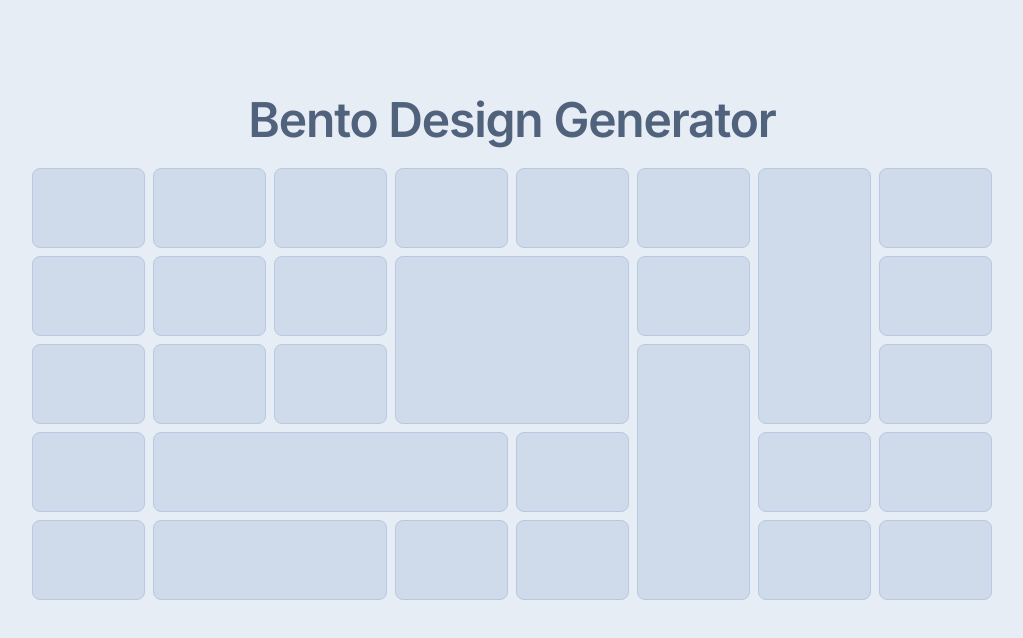
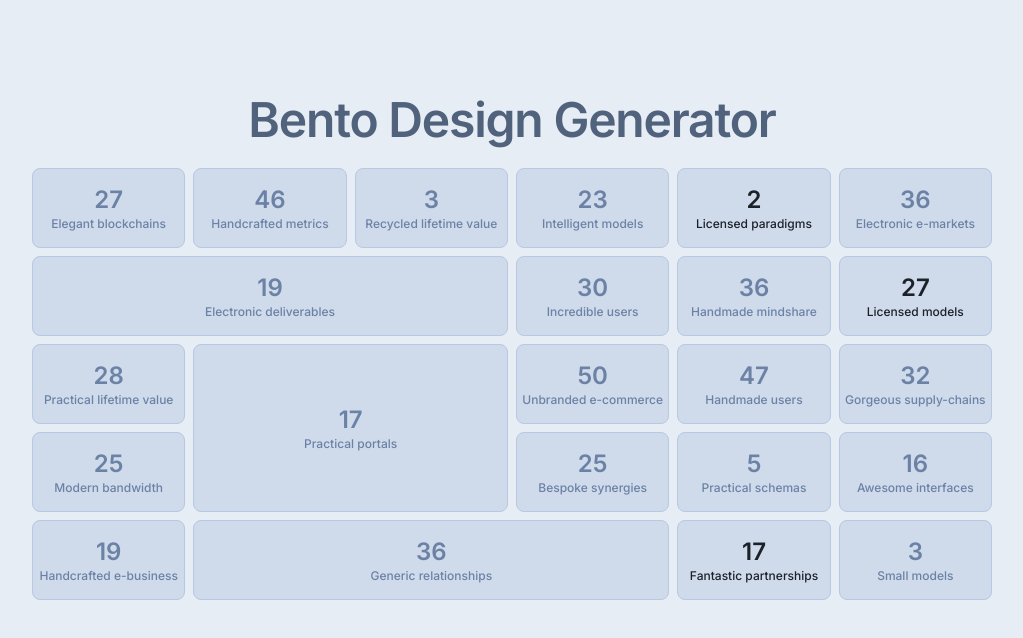
Before and after one commit to jean1591/bento-generator-legacy, a Next.js app: page / in a window 1280 px wide. Shown: the top 638 px of the page, without its empty margins (128-1151 px from the left). Built offline with nearby package versions, Linux system fonts and the light colour scheme.

Commit message:
add text to bento blocks

```diff
--- a/package.json
+++ b/package.json
@@ -23,6 +23,7 @@
     "react-redux": "^9.1.2"
   },
   "devDependencies": {
+    "@faker-js/faker": "^8.4.1",
     "@types/lodash": "^4.17.1",
     "@types/node": "^20",
     "@types/react": "^18",
--- a/src/app/components/bento.tsx
+++ b/src/app/components/bento.tsx
@@ -1,8 +1,10 @@
 import { Bento as BentoType, classNames } from "@/utils";
+
+import { faker } from "@faker-js/faker";
 
 export const Bento = ({ bento }: { bento: BentoType }) => {
   return (
-    <div className="grid grid-cols-8 gap-2">
+    <div className="grid grid-cols-6 gap-2">
       {bento.map((row, rowIndex) =>
         row.map((size, columnIndex) => {
           if (size[0] !== 0 && size[1] !== 0) {
@@ -10,7 +12,21 @@ export const Bento = ({ bento }: { bento: BentoType }) => {
               <div
                 key={[rowIndex, columnIndex].toString()}
                 className={classNamesGenerator(size)}
-              />
+              >
+                <div
+                  className={classNames(
+                    Math.random() > 0.9 ? "text-polo-blue-900" : "",
+                    "text-center"
+                  )}
+                >
+                  <p className="text-2xl font-semibold">
+                    {faker.number.int(50)}
+                  </p>
+                  <p className="text-xs font-medium">
+                    {`${faker.commerce.productAdjective()} ${faker.company.buzzNoun()}`}
+                  </p>
+                </div>
+              </div>
             );
           }
         })
@@ -27,6 +43,6 @@ const classNamesGenerator = (size: number[]) => {
     // size[1] is row span
     size[1] === 3 ? "row-span-3" : "",
     size[1] === 2 ? "row-span-2" : "",
-    "border border-polo-blue-300 bg-polo-blue-200 rounded-lg min-h-20"
+    "border border-polo-blue-300 bg-polo-blue-200 rounded-lg min-h-20 flex items-center justify-center"
   );
 };
--- a/src/app/page.tsx
+++ b/src/app/page.tsx
@@ -8,7 +8,7 @@ import { H1 } from "./designSystem/title/h1";
 import { renderToStaticMarkup } from "react-dom/server";
 
 export default function Home() {
-  const [bento, setBento] = useState(generateRandomBento(8, 5));
+  const [bento, setBento] = useState(generateRandomBento(6, 5));
   const [isClient, setIsClient] = useState<boolean>(false);
 
   useEffect(() => {
```
Also changed, not shown: 1 other file (tests, documents, lock files or other folders).
